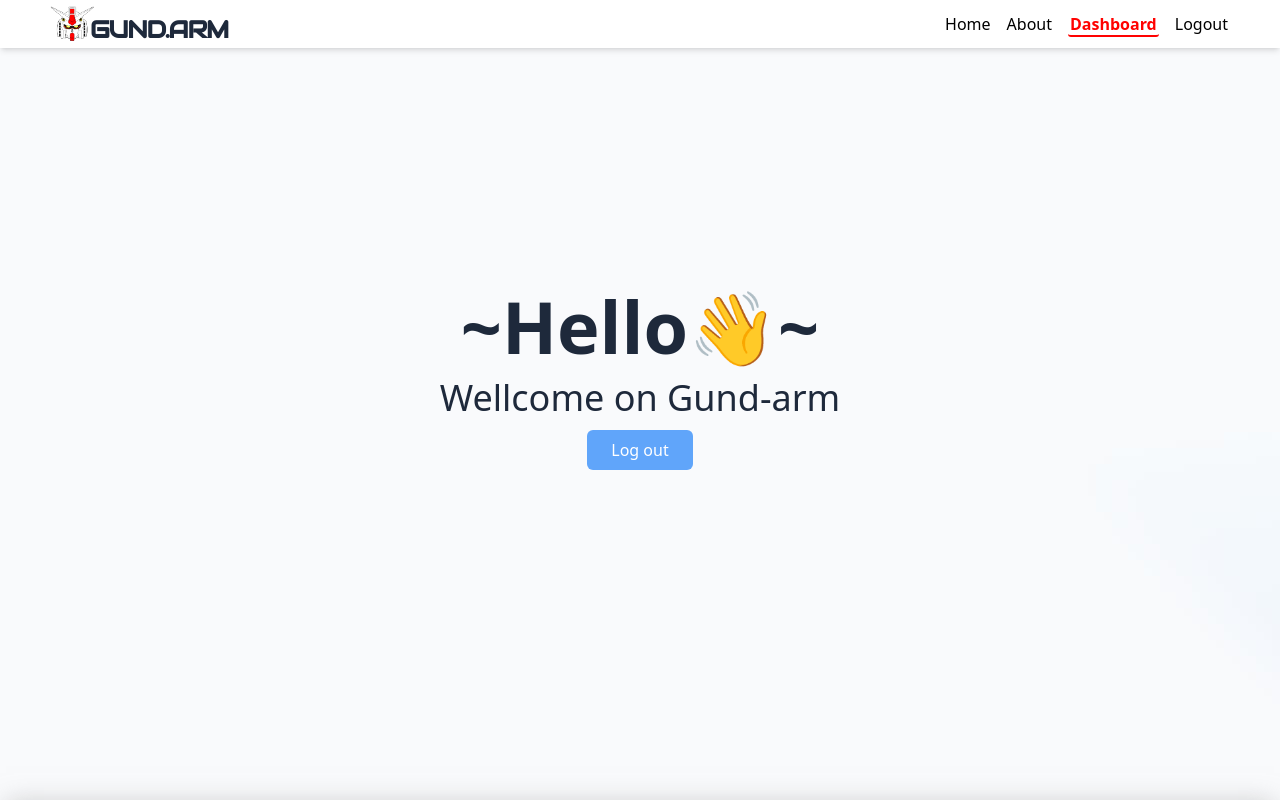
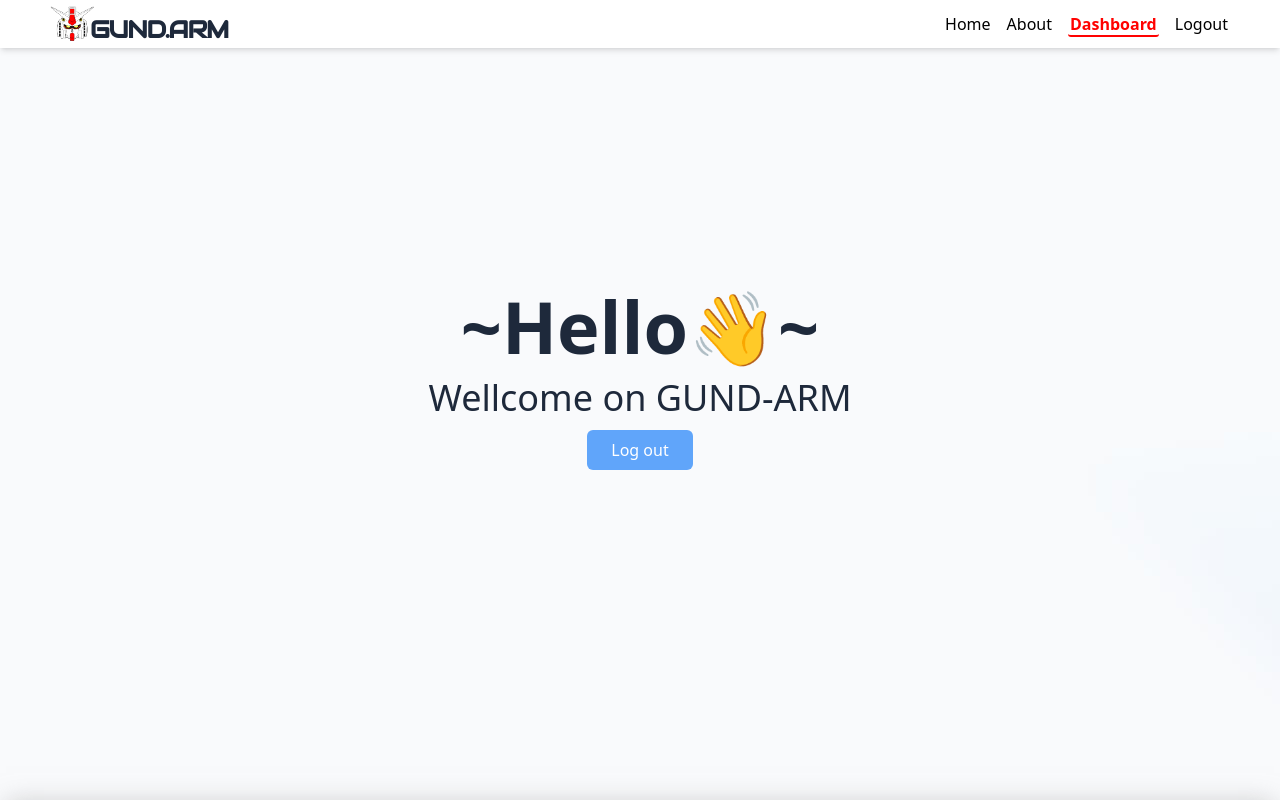
Before and after one commit to rizalyoga/gund-arm-company-profile, a React (Vite) app: page /dashboard in a window 1280 px wide. Shown: the top 800 px of the page. Built offline with nearby package versions, Linux system fonts and the light colour scheme; no server answers; sample sign-in values are in the browser's storage; grey boxes are pictures that could not be loaded.

Commit message:
set new hero background

```diff
--- a/src/components/common/list-products-landing-page/ListImageProducts.tsx
+++ b/src/components/common/list-products-landing-page/ListImageProducts.tsx
@@ -33,6 +33,7 @@ const ListImageProducts = () => {
           placeholderSrc={LoaderImage}
           alt="eva-banner"
           className="object-cover h-[100%] w-[100%]"
+          title="Evangelion"
         />
       </div>
       <div className="top-row-card-machine gap-6 grid lg:grid-cols-4 max-sm:grid-cols-1 md:grid-cols-2 px-5">
--- a/src/pages/dashboard-page/Dashboard.tsx
+++ b/src/pages/dashboard-page/Dashboard.tsx
@@ -20,7 +20,7 @@ const DashboardPage: FC = () => {
   return (
     <div className="containers mt-10 py-10 min-h-[90vh]  flex justify-center items-center flex-col">
       <h1 className="text-slate-800 font-bold text-7xl">~Hello👋~</h1>
-      <h2 className="pt-4 text-slate-800 text-4xl">Wellcome on Gund-arm</h2>
+      <h2 className="pt-4 text-slate-800 text-4xl">Wellcome on GUND-ARM</h2>
       <div>
         <button className={buttonElementStyles} onClick={() => signOutEvent()}>
           Log out
--- a/src/pages/landing-page/LandingPage.scss
+++ b/src/pages/landing-page/LandingPage.scss
@@ -7,7 +7,7 @@
       rgba(121, 91, 243, 0),
       #ebe6ff
     ),
-    url(https://www.apollographql.com/tutorials/static/apollo_rocket.49b013af.svg);
+    url(../../assets/apollo_rocket.svg);
 }
 
 span .hi-icon {
```
Also changed, not shown: src/assets/apollo_rocket.svg (added).
